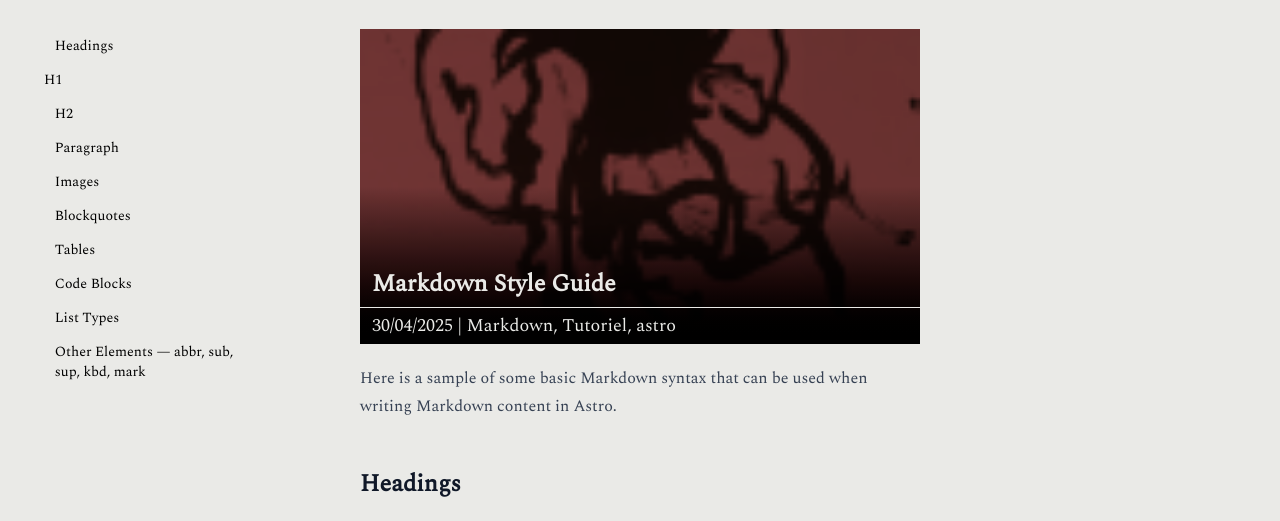
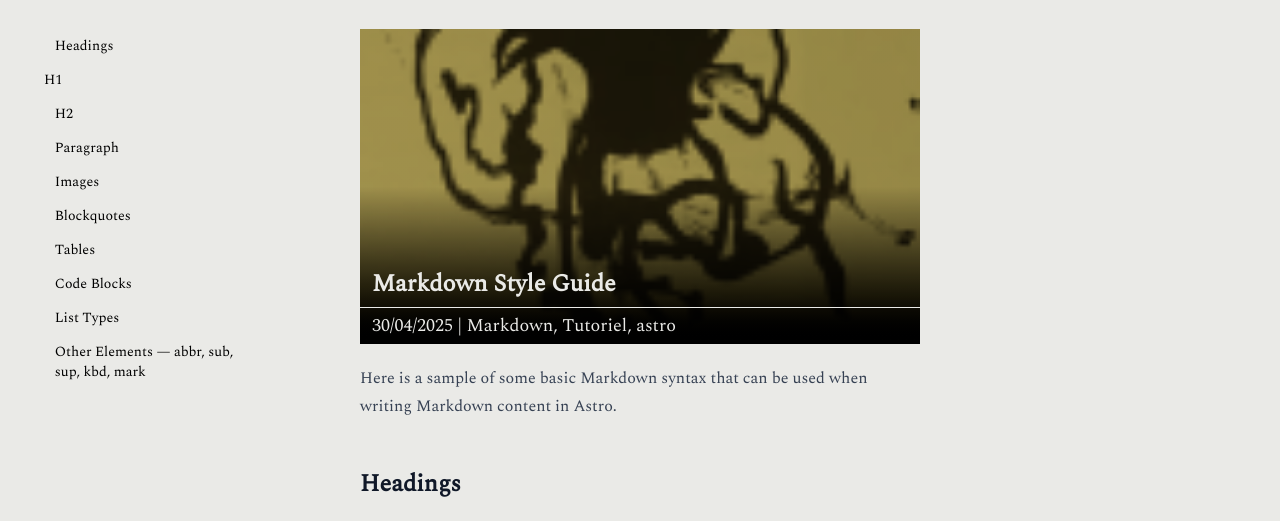
Before and after one commit to Pigmy-penguin/lmpchen, an Astro site: page /articles/test in a window 1280 px wide. Shown: the part 71-592 px from the top of the page. Built offline with nearby package versions, Linux system fonts and the light colour scheme; Astro itself is replaced by a stand-in of ours; some packages are replaced by stand-ins of ours; a web font is replaced by a local one.

Commit message:
feat(post): if no color, random pastel color attribution

```diff
--- a/src/content.config.ts
+++ b/src/content.config.ts
@@ -3,6 +3,7 @@ import { defineCollection, z } from "astro:content";
 
 // 2. Import loader(s)
 import { glob } from "astro/loaders";
+import getRandomColor from "./utils/getRandomColor";
 
 // 3. Define your collection(s)
 const articles = defineCollection({
@@ -17,7 +18,16 @@ const articles = defineCollection({
     updated: z.coerce.date().optional(),
     tags: z.array(z.string()).optional(),
     image: z.string().optional(),
-    color: z.string().min(4).max(9).regex(/^#/).optional()
+    color: z
+      .string()
+      .min(4)
+      .max(9)
+      .regex(/^#/)
+      .optional()
+      .transform((color) => {
+        if (color) return color;
+        return getRandomColor();
+      })
   })
 });
 const translations = defineCollection({
@@ -32,7 +42,16 @@ const translations = defineCollection({
     updated: z.coerce.date().optional(),
     tags: z.array(z.string()).optional(),
     image: z.string().optional(),
-    color: z.string().min(4).max(9).regex(/^#/).optional()
+    color: z
+      .string()
+      .min(4)
+      .max(9)
+      .regex(/^#/)
+      .optional()
+      .transform((color) => {
+        if (color) return color;
+        return getRandomColor();
+      })
   })
 });
 const notes = defineCollection({
@@ -47,7 +66,16 @@ const notes = defineCollection({
     updated: z.coerce.date().optional(),
     tags: z.array(z.string()).optional(),
     image: z.string().optional(),
-    color: z.string().min(4).max(9).regex(/^#/).optional()
+    color: z
+      .string()
+      .min(4)
+      .max(9)
+      .regex(/^#/)
+      .optional()
+      .transform((color) => {
+        if (color) return color;
+        return getRandomColor();
+      })
   })
 });
 
--- a/src/content/articles/test.md
+++ b/src/content/articles/test.md
@@ -2,7 +2,6 @@
 title: "Markdown Style Guide"
 description: "Here is a sample of some basic Markdown syntax that can be used when writing Markdown content in Astro."
 published: "2025-04-30"
-color: "#753738"
 image: "image-1.png"
 tags:
   - Markdown
--- a/src/content/translations/traduction.md
+++ b/src/content/translations/traduction.md
@@ -2,7 +2,6 @@
 title: "Plain Text 1"
 description: "Plain Text is a printed publication for exploratory type design, edited and designed by Lucas Descroix and Benjamin Dumond, and published by type foundry Plain Form in January 2025. From fiction to theory, from mystical analyses to visual works, Plain Text aims at exploring typographic imaginaries, moving beyond a strictly historical and technical framework, with a taste for the unknown and the dormant potential of writing. The first issue of Plain Text features voices from various backgrounds and generations, many offering a personal, even intimate or spiritual, approach to letters."
 published: "2025-01-15"
-color: "#7300F9"
 image: "plain-text.jpeg"
 tags:
   - Revue
--- /dev/null
+++ b/src/utils/getRandomColor.ts
@@ -0,0 +1,7 @@
+export default function getRandomColor() {
+  const l = Math.random() * 0.07 + 0.66; // Lightness
+  const c = Math.random() * 0.03 + 0.067; // Chroma
+  const h = Math.random() * 360; // Hue
+
+  return `oklch(${l.toFixed(2)} ${c.toFixed(4)} ${h.toFixed(3)})`;
+}
```
